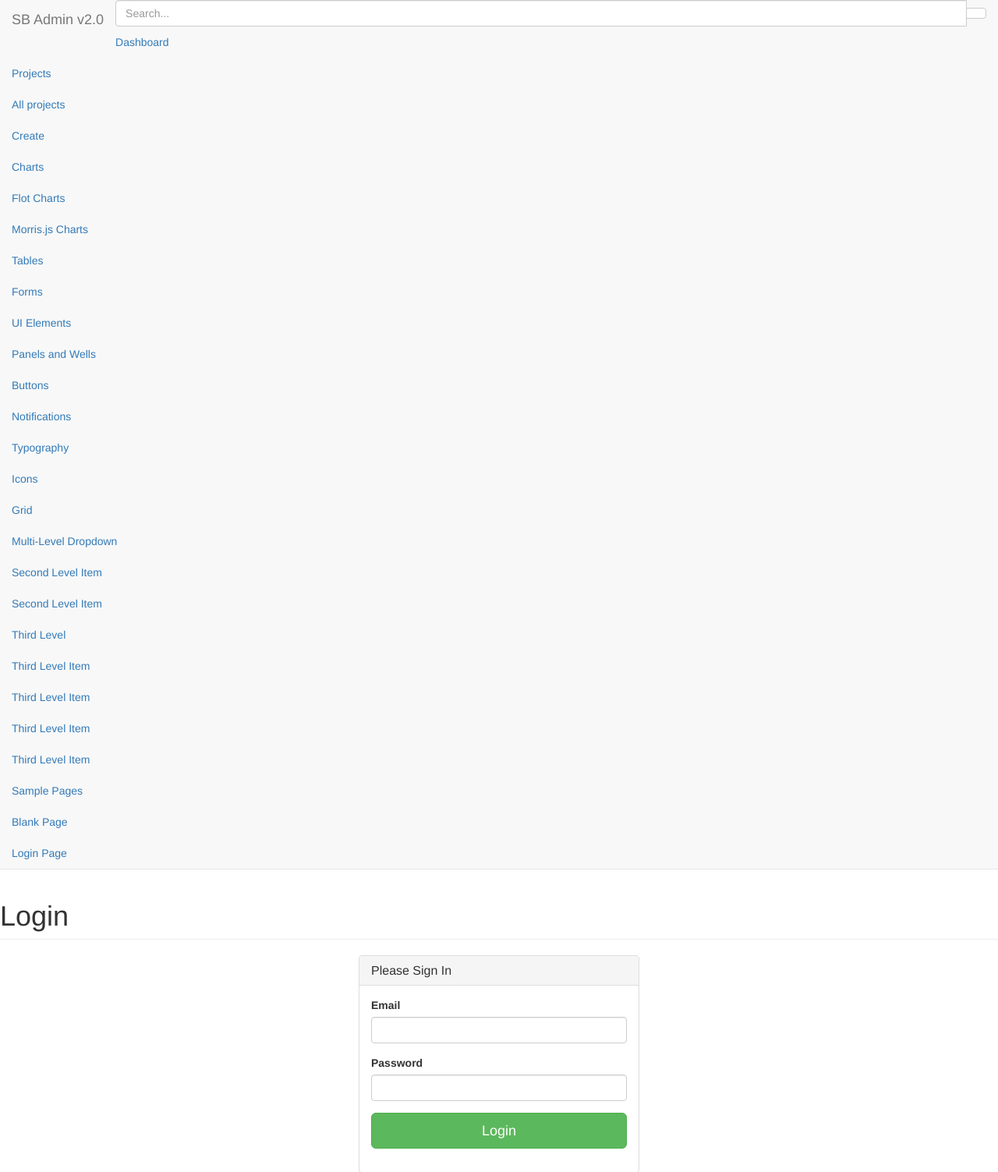
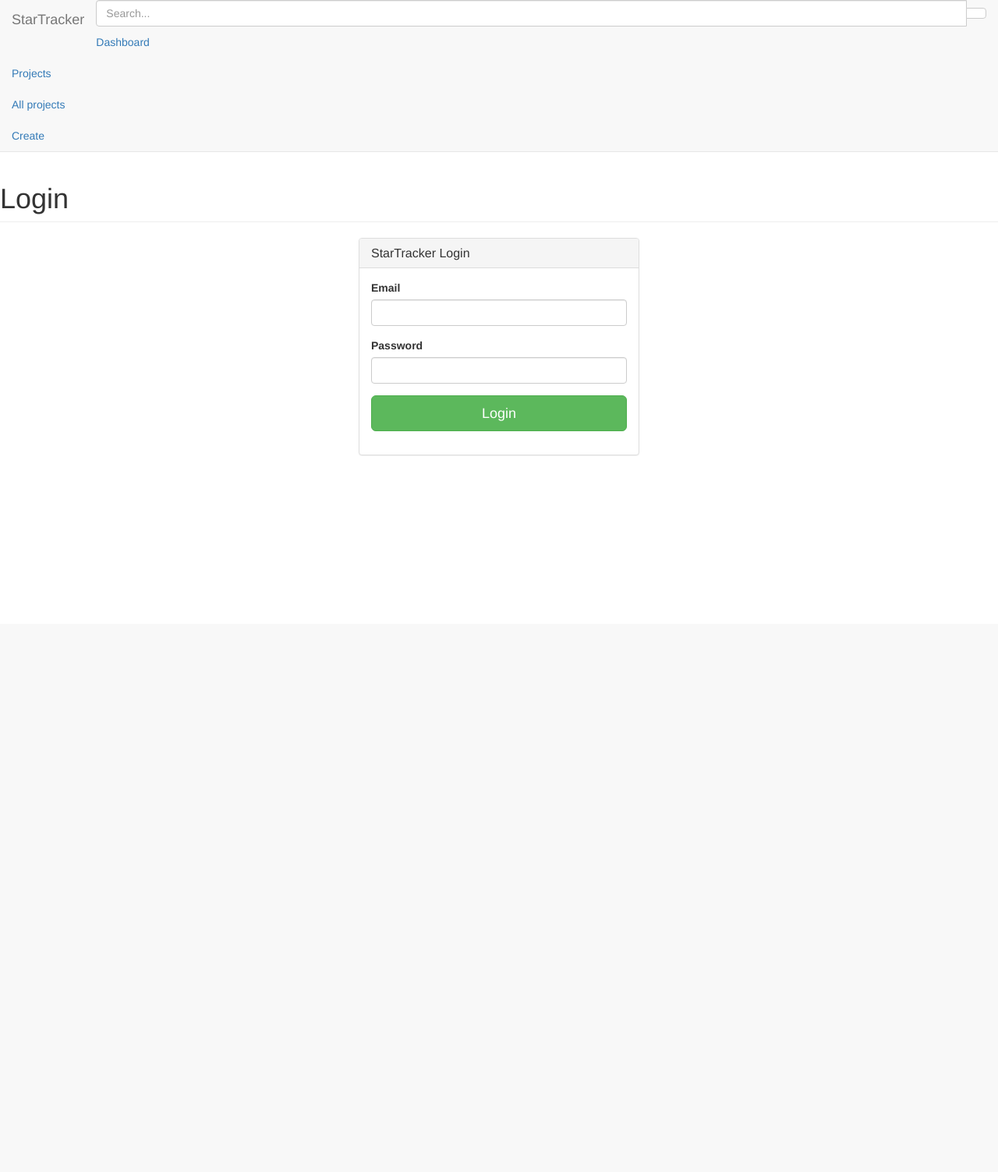
Before and after one commit to starcode-krasnodar/star-tracker, a Yii app: template views/profile/login.php in a window 1280 px wide. Shown: the top 1503 px of the page at 78% size. After the commit the page ends 584 px from the top, so only its background shows below. Run offline with PHP 8.4 and a stand-in for Yii, Linux system fonts and the light colour scheme; the template is opened without the code that fills it, so the values that code supplies are empty; form fields are guessed from the names that the template uses; some libraries are stand-ins or nearby versions.

Commit message:
Rename brandLabel

```diff
--- a/views/layouts/main.php
+++ b/views/layouts/main.php
@@ -40,7 +40,7 @@ AppAsset::register($this);
                 <span class="icon-bar"></span>
                 <span class="icon-bar"></span>
             </button>
-            <a class="navbar-brand" href="index.html">SB Admin v2.0</a>
+            <a class="navbar-brand" href="index.html">StarTracker</a>
         </div>
         <!-- /.navbar-header -->
 
@@ -281,90 +281,6 @@ AppAsset::register($this);
                             <li><?= Html::a('<i class="fa fa-plus"></i> ' . Yii::t('app', 'Create'), ['/project/create']) ?></li>
                         </ul>
                     </li>
-                    <li>
-                        <a href="#"><i class="fa fa-bar-chart-o fa-fw"></i> Charts<span class="fa arrow"></span></a>
-                        <ul class="nav nav-second-level">
-                            <li>
-                                <a href="flot.html">Flot Charts</a>
-                            </li>
-                            <li>
-                                <a href="morris.html">Morris.js Charts</a>
-                            </li>
-                        </ul>
-                        <!-- /.nav-second-level -->
-                    </li>
-                    <li>
-                        <a href="tables.html"><i class="fa fa-table fa-fw"></i> Tables</a>
-                    </li>
-                    <li>
-                        <a href="forms.html"><i class="fa fa-edit fa-fw"></i> Forms</a>
-                    </li>
-                    <li>
-                        <a href="#"><i class="fa fa-wrench fa-fw"></i> UI Elements<span class="fa arrow"></span></a>
-                        <ul class="nav nav-second-level">
-                            <li>
-                                <a href="panels-wells.html">Panels and Wells</a>
-                            </li>
-                            <li>
-                                <a href="buttons.html">Buttons</a>
-                            </li>
-                            <li>
-                                <a href="notifications.html">Notifications</a>
-                            </li>
-                            <li>
-                                <a href="typography.html">Typography</a>
-                            </li>
-                            <li>
-                                <a href="icons.html"> Icons</a>
-                            </li>
-                            <li>
-                                <a href="grid.html">Grid</a>
-                            </li>
-                        </ul>
-                        <!-- /.nav-second-level -->
-                    </li>
-                    <li>
-                        <a href="#"><i class="fa fa-sitemap fa-fw"></i> Multi-Level Dropdown<span class="fa arrow"></span></a>
-                        <ul class="nav nav-second-level">
-                            <li>
-                                <a href="#">Second Level Item</a>
-                            </li>
-                            <li>
-                                <a href="#">Second Level Item</a>
-                            </li>
-                            <li>
-                                <a href="#">Third Level <span class="fa arrow"></span></a>
-                                <ul class="nav nav-third-level">
-                                    <li>
-                                        <a href="#">Third Level Item</a>
-                                    </li>
-                                    <li>
-                                        <a href="#">Third Level Item</a>
-                                    </li>
-                                    <li>
-                                        <a href="#">Third Level Item</a>
-                                    </li>
-                                    <li>
-                                        <a href="#">Third Level Item</a>
-                                    </li>
-                                </ul>
-                                <!-- /.nav-third-level -->
-                            </li>
-                        </ul>
-                        <!-- /.nav-second-level -->
-                    </li>
-                    <li>
-                        <a href="#"><i class="fa fa-files-o fa-fw"></i> Sample Pages<span class="fa arrow"></span></a>
-                        <ul class="nav nav-second-level">
-                            <li>
-                                <a href="blank.html">Blank Page</a>
-                            </li>
-                            <li>
-                                <a href="login.html">Login Page</a>
-                            </li>
-                        </ul>
-                        <!-- /.nav-second-level -->
-                    </li>
                 </ul>
             </div>
             <!-- /.sidebar-collapse -->
--- a/views/profile/login.php
+++ b/views/profile/login.php
@@ -7,14 +7,14 @@
 use yii\helpers\Html;
 use yii\bootstrap\ActiveForm;
 
-$this->title = 'Login';
+$this->title = Yii::t('app', 'Login');
 ?>
 <div class="container">
     <div class="row">
         <div class="col-md-4 col-md-offset-4">
             <div class="login-panel panel panel-default">
                 <div class="panel-heading">
-                    <h3 class="panel-title">Please Sign In</h3>
+                    <h3 class="panel-title">StarTracker <?= Yii::t('app', 'Login') ?></h3>
                 </div>
                 <div class="panel-body">
                     <?php $form = ActiveForm::begin() ?>
```
